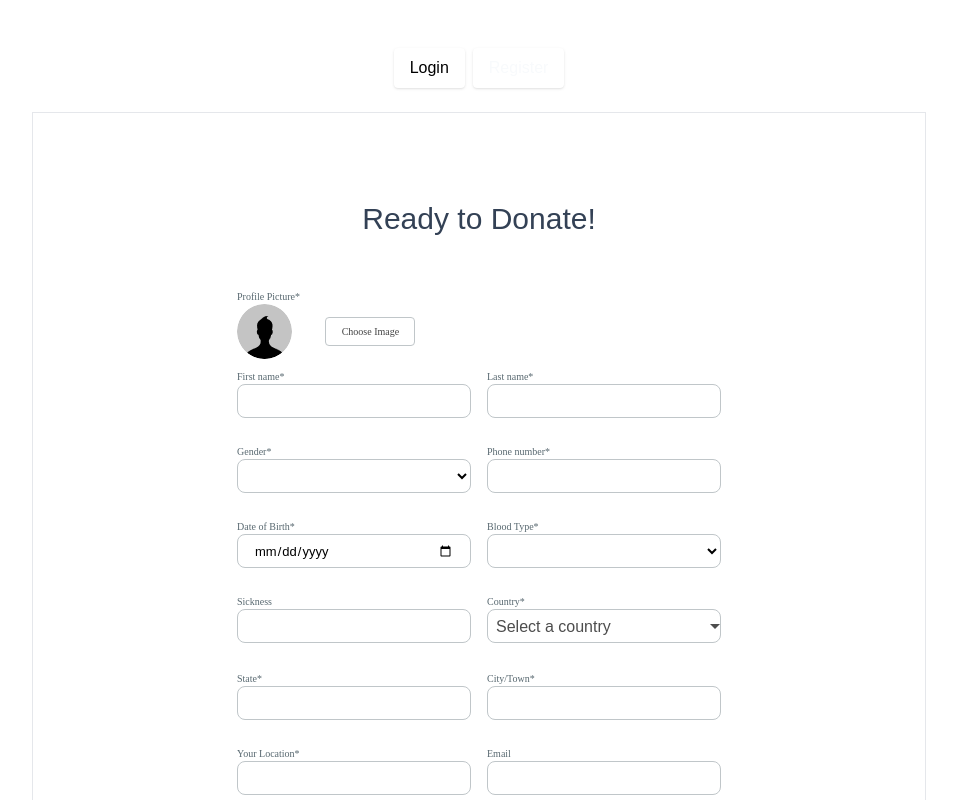
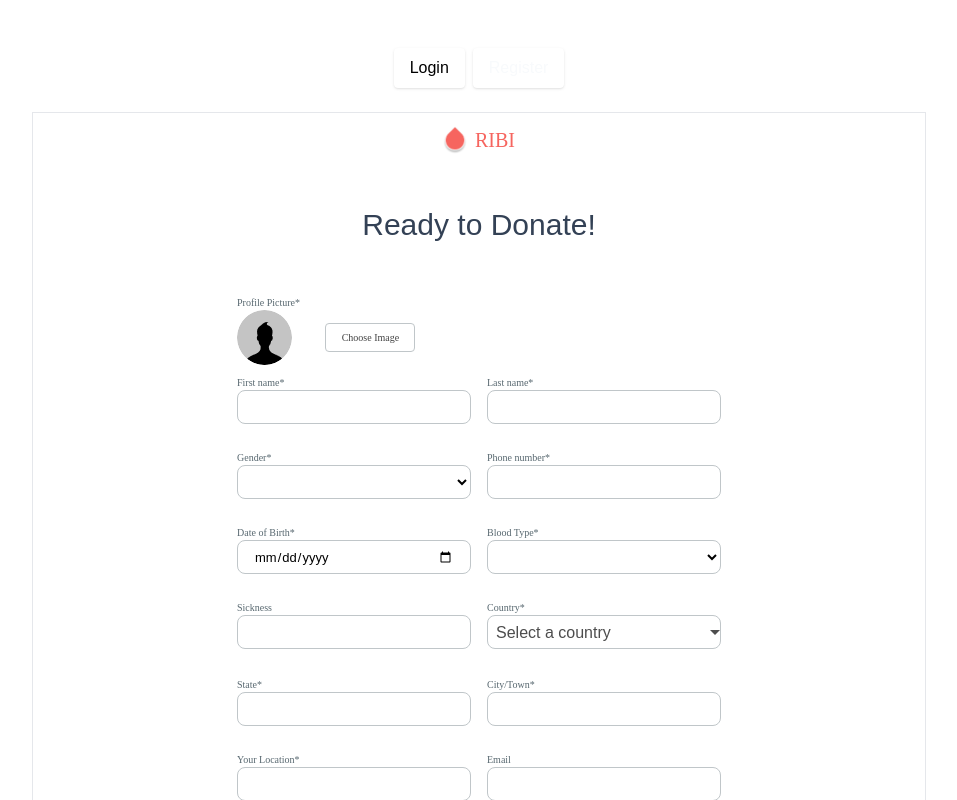
Before and after one commit to 106joshman/ribi-1, a React (Create React App) app: page /authentication in a window 1280 px wide. Shown: the top 800 px of the page, without its empty margins (161-1118 px from the left). Built offline with nearby package versions, Linux system fonts and the light colour scheme; no server answers; what tw-elements would draw is missing.

Commit message:
Updated UI Designs

```diff
--- a/src/components/Body/Pages/Authentication.jsx
+++ b/src/components/Body/Pages/Authentication.jsx
@@ -235,19 +235,29 @@ export default function Authentication() {
             </li>
           </ul>
           <div className="p-3 mt-6 bg-white border mb-8">
+            <Link
+              to="/"
+              className={`flex items-center lg:justify-center justify-center`}
+            >
+              <img
+                src={logo}
+                alt="Ribi logo"
+                className={`${styles.logoImg} w-6`}
+              />
+              <p className={styles.logoText}>RIBI</p>
+            </Link>
             <div className={openTab === 1 ? "block" : "hidden"}>
               {/* --------------------------------------Login ----------------------------------- */}{" "}
               <div>
-                <div className="mt-6">
-                  <div className={` grid grid-cols-1`}>
+                <div className="">
+                  <div className={`grid grid-cols-1 mb-8`}>
                     <div
                       className={`${styles.mainLeft} px-8 sm:px-24 md:px-28 lg:px-40 xl:px-58 2xl:px-64 py-6 `}
                     >
-                      <div className={`my-4`}></div>
-                      <div className="text-left text-3xl mt-4 mb-10 p-3 flex justify-center items-center gap-4">
+                      <div className="text-left my-4 text-3xl mb-10 p-3 flex justify-center items-center gap-4">
                         <p className="text-slate-700">Hello, Welcome back</p>
                       </div>
-                      <div className={styles.nav}></div>
+                      {/* <div className={styles.nav}></div> */}
 
                       <form
                         onSubmit={handlesLoginSubmit}
@@ -408,13 +418,12 @@ export default function Authentication() {
             </div>
             {/* -------------------------------------------- Register Block ---------------------------------------------- */}
             <div className={openTab === 2 ? "block" : "hidden"}>
-              <>
-                <div className="grid grid-cols-1 mt-6 mb-8">
+              <div className="">
+                <div className="grid grid-cols-1 mb-8">
                   <div
                     className={`${styles.mainLeft} px-8 sm:px-24 md:px-28 lg:px-32 xl:px-48 2xl:px-56 py-6 `}
                   >
-                    <div className={`my-4`}></div>
-                    <div className="text-left text-3xl mt-4 mb-10 p-3  flex justify-center items-center gap-4">
+                    <div className="text-left text-3xl my-4 mb-10 p-3  flex justify-center items-center gap-4">
                       <p className="text-slate-700">Ready to Donate!</p>
                     </div>
                     <form
@@ -678,7 +687,7 @@ export default function Authentication() {
                     </form>
                   </div>
                 </div>
-              </>
+              </div>
             </div>
           </div>
         </div>
--- a/src/components/Body/Pages/register.module.css
+++ b/src/components/Body/Pages/register.module.css
@@ -14,7 +14,7 @@
 } */
 
 .logoImg {
-  margin-right: 12px;
+  margin-right: 8px;
 }
 
 .logoText {
```
